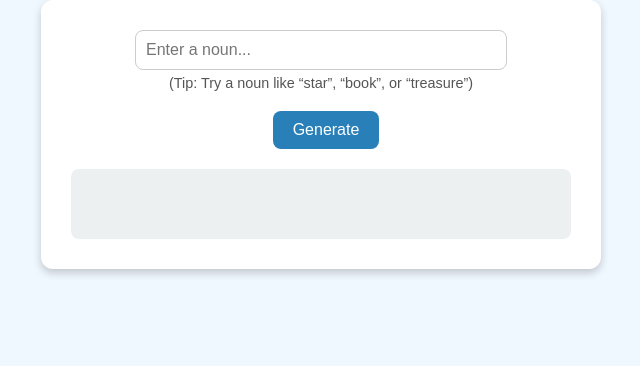
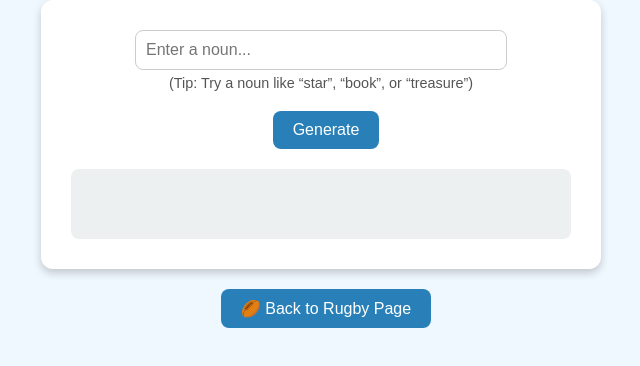
Before and after one commit to ken1227-rgb/My-Project, a plain HTML site: page ai.html in a window 1280 px wide. Shown: the part 118-484 px from the top of the page, without its empty margins (319-959 px from the left). Drawn offline with Linux system fonts and the light colour scheme.

Commit message:
Add files via upload

```diff
--- a/ai.html
+++ b/ai.html
@@ -87,6 +87,11 @@
         <div class="result" id="pickupLine"></div>
     </div>
 
+    <!-- Back to Rugby Page Button -->
+    <div style="margin-top: 20px;">
+        <button onclick="location.href='rugby.html'">🏉 Back to Rugby Page</button>
+    </div>
+
     <script>
         function generatePickupLine() {
             const word = document.getElementById('wordInput').value.trim();
```
